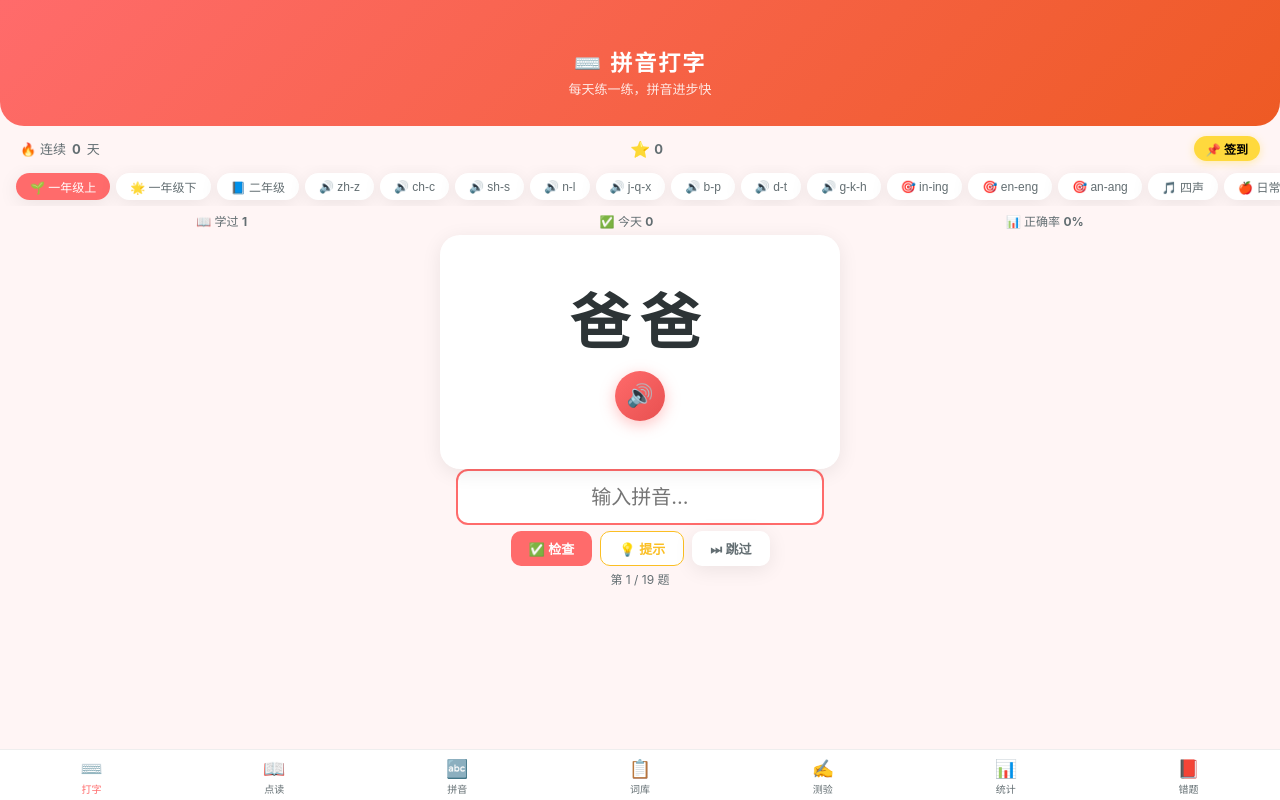
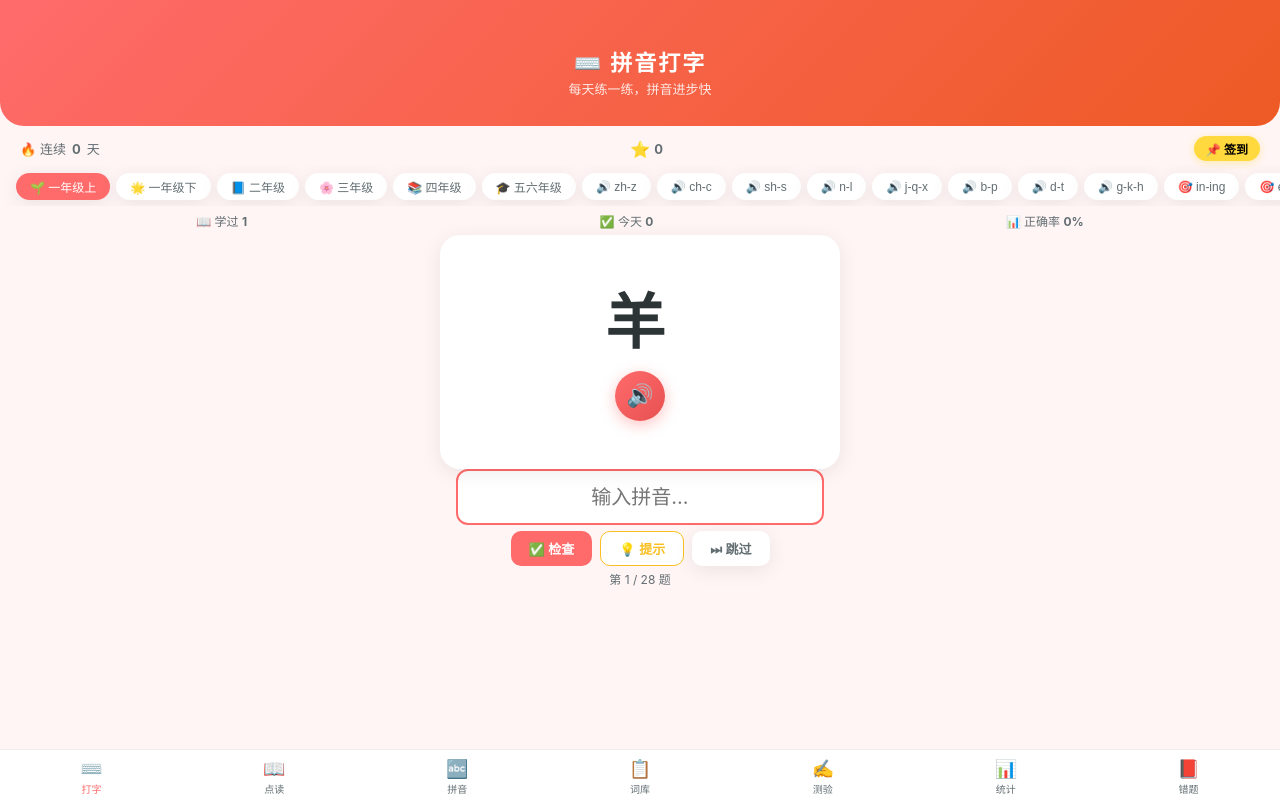
Before and after one commit to niswd412722/pinyin-practice, a website: page public/index.html in a window 1280 px wide. Drawn offline with Linux system fonts and the light colour scheme.

Commit message:
词库扩到355词，新增三/四/五六年级分类

```diff
--- a/public/index.html
+++ b/public/index.html
@@ -232,79 +232,399 @@ const YMN=['啊','喔','鹅','衣','乌','迂','爱','诶','微','奥','欧','
 
 const U=[
   {n:'🌱 一年级上',w:[
-    {w:'妈妈',p:'ma ma'},{w:'爸爸',p:'ba ba'},{w:'大',p:'da'},{w:'小',p:'xiao'},{w:'天',p:'tian'},
-    {w:'人',p:'ren'},{w:'口',p:'kou'},{w:'手',p:'shou'},{w:'水',p:'shui'},{w:'火',p:'huo'},
-    {w:'山',p:'shan'},{w:'花',p:'hua'},{w:'鱼',p:'yu'},{w:'鸟',p:'niao'},{w:'云',p:'yun'},
-    {w:'雨',p:'yu'},{w:'日',p:'ri'},{w:'月',p:'yue'},{w:'星',p:'xing'},
-  ]},{n:'🌟 一年级下',w:[
-    {w:'春天',p:'chun tian'},{w:'太阳',p:'tai yang'},{w:'雪花',p:'xue hua'},{w:'白云',p:'bai yun'},
-    {w:'花朵',p:'hua duo'},{w:'快乐',p:'kuai le'},{w:'朋友',p:'peng you'},{w:'老师',p:'lao shi'},
-    {w:'学习',p:'xue xi'},{w:'吃饭',p:'chi fan'},{w:'喝水',p:'he shui'},{w:'跑步',p:'pao bu'},
-    {w:'你好',p:'ni hao'},{w:'谢谢',p:'xie xie'},{w:'再见',p:'zai jian'},
-  ]},{n:'📘 二年级',w:[
-    {w:'熊猫',p:'xiong mao'},{w:'大象',p:'da xiang'},{w:'兔子',p:'tu zi'},{w:'猴子',p:'hou zi'},
-    {w:'校园',p:'xiao yuan'},{w:'教室',p:'jiao shi'},{w:'中国',p:'zhong guo'},{w:'北京',p:'bei jing'},
-    {w:'动物',p:'dong wu'},{w:'森林',p:'sen lin'},
+    {w:'妈妈',p:'ma ma'},
+    {w:'爸爸',p:'ba ba'},
+    {w:'大',p:'da'},
+    {w:'小',p:'xiao'},
+    {w:'天',p:'tian'},
+    {w:'人',p:'ren'},
+    {w:'口',p:'kou'},
+    {w:'手',p:'shou'},
+    {w:'水',p:'shui'},
+    {w:'火',p:'huo'},
+    {w:'山',p:'shan'},
+    {w:'花',p:'hua'},
+    {w:'鱼',p:'yu'},
+    {w:'鸟',p:'niao'},
+    {w:'云',p:'yun'},
+    {w:'雨',p:'yu'},
+    {w:'日',p:'ri'},
+    {w:'月',p:'yue'},
+    {w:'星',p:'xing'},
+    {w:'风',p:'feng'},
+    {w:'马',p:'ma'},
+    {w:'牛',p:'niu'},
+    {w:'羊',p:'yang'},
+    {w:'虫',p:'chong'},
+    {w:'石头',p:'shi tou'},
+    {w:'河水',p:'he shui'},
+    {w:'大树',p:'da shu'},
+    {w:'小草',p:'xiao cao'}
   ]},
-  // ── 易混声母 ──
+  {n:'🌟 一年级下',w:[
+    {w:'春天',p:'chun tian'},
+    {w:'太阳',p:'tai yang'},
+    {w:'雪花',p:'xue hua'},
+    {w:'白云',p:'bai yun'},
+    {w:'花朵',p:'hua duo'},
+    {w:'快乐',p:'kuai le'},
+    {w:'朋友',p:'peng you'},
+    {w:'老师',p:'lao shi'},
+    {w:'学习',p:'xue xi'},
+    {w:'吃饭',p:'chi fan'},
+    {w:'喝水',p:'he shui'},
+    {w:'跑步',p:'pao bu'},
+    {w:'你好',p:'ni hao'},
+    {w:'谢谢',p:'xie xie'},
+    {w:'再见',p:'zai jian'},
+    {w:'早上',p:'zao shang'},
+    {w:'晚上',p:'wan shang'},
+    {w:'今天',p:'jin tian'},
+    {w:'明天',p:'ming tian'},
+    {w:'昨天',p:'zuo tian'},
+    {w:'作业',p:'zuo ye'},
+    {w:'操场',p:'cao chang'},
+    {w:'教室',p:'jiao shi'},
+    {w:'黑板',p:'hei ban'},
+    {w:'写字',p:'xie zi'},
+    {w:'画画',p:'hua hua'},
+    {w:'唱歌',p:'chang ge'},
+    {w:'跳舞',p:'tiao wu'}
+  ]},
+  {n:'📘 二年级',w:[
+    {w:'熊猫',p:'xiong mao'},
+    {w:'大象',p:'da xiang'},
+    {w:'兔子',p:'tu zi'},
+    {w:'猴子',p:'hou zi'},
+    {w:'校园',p:'xiao yuan'},
+    {w:'教室',p:'jiao shi'},
+    {w:'中国',p:'zhong guo'},
+    {w:'北京',p:'bei jing'},
+    {w:'动物',p:'dong wu'},
+    {w:'森林',p:'sen lin'},
+    {w:'树叶',p:'shu ye'},
+    {w:'菊花',p:'ju hua'},
+    {w:'长城',p:'chang cheng'},
+    {w:'祖国',p:'zu guo'},
+    {w:'国旗',p:'guo qi'},
+    {w:'医生',p:'yi sheng'},
+    {w:'邻居',p:'lin ju'},
+    {w:'火车',p:'huo che'},
+    {w:'飞机',p:'fei ji'},
+    {w:'电脑',p:'dian nao'}
+  ]},
+  {n:'🌸 三年级',w:[
+    {w:'清晨',p:'qing chen'},
+    {w:'阳光',p:'yang guang'},
+    {w:'温暖',p:'wen nuan'},
+    {w:'鲜艳',p:'xian yan'},
+    {w:'味道',p:'wei dao'},
+    {w:'颜色',p:'yan se'},
+    {w:'精彩',p:'jing cai'},
+    {w:'勇敢',p:'yong gan'},
+    {w:'善良',p:'shan liang'},
+    {w:'勤劳',p:'qin lao'},
+    {w:'诚实',p:'cheng shi'},
+    {w:'聪明',p:'cong ming'},
+    {w:'努力',p:'nu li'},
+    {w:'认真',p:'ren zhen'},
+    {w:'高兴',p:'gao xing'},
+    {w:'感动',p:'gan dong'},
+    {w:'幸福',p:'xing fu'},
+    {w:'团结',p:'tuan jie'},
+    {w:'保护',p:'bao hu'},
+    {w:'观察',p:'guan cha'},
+    {w:'思考',p:'si kao'},
+    {w:'发现',p:'fa xian'},
+    {w:'准备',p:'zhun bei'},
+    {w:'知道',p:'zhi dao'}
+  ]},
+  {n:'📚 四年级',w:[
+    {w:'历史',p:'li shi'},
+    {w:'地理',p:'di li'},
+    {w:'自然',p:'zi ran'},
+    {w:'宇宙',p:'yu zhou'},
+    {w:'地球',p:'di qiu'},
+    {w:'海洋',p:'hai yang'},
+    {w:'草原',p:'cao yuan'},
+    {w:'彩虹',p:'cai hong'},
+    {w:'智慧',p:'zhi hui'},
+    {w:'知识',p:'zhi shi'},
+    {w:'科学',p:'ke xue'},
+    {w:'技术',p:'ji shu'},
+    {w:'发明',p:'fa ming'},
+    {w:'创造',p:'chuang zao'},
+    {w:'进步',p:'jin bu'},
+    {w:'发展',p:'fa zhan'},
+    {w:'成功',p:'cheng gong'},
+    {w:'困难',p:'kun nan'},
+    {w:'简单',p:'jian dan'},
+    {w:'容易',p:'rong yi'}
+  ]},
+  {n:'🎓 五六年级',w:[
+    {w:'道德',p:'dao de'},
+    {w:'正义',p:'zheng yi'},
+    {w:'公平',p:'gong ping'},
+    {w:'自由',p:'zi you'},
+    {w:'和平',p:'he ping'},
+    {w:'文明',p:'wen ming'},
+    {w:'传统',p:'chuan tong'},
+    {w:'文化',p:'wen hua'},
+    {w:'艺术',p:'yi shu'},
+    {w:'音乐',p:'yin yue'},
+    {w:'文学',p:'wen xue'},
+    {w:'诗歌',p:'shi ge'},
+    {w:'建筑',p:'jian zhu'},
+    {w:'绘画',p:'hui hua'},
+    {w:'摄影',p:'she ying'},
+    {w:'舞蹈',p:'wu dao'}
+  ]},
   {n:'🔊 zh-z',w:[
-    {w:'中国',p:'zhong guo'},{w:'知道',p:'zhi dao'},{w:'站',p:'zhan'},{w:'这',p:'zhe'},
-    {w:'真',p:'zhen'},{w:'住',p:'zhu'},{w:'长',p:'zhang'},{w:'找',p:'zhao'},
-    {w:'字',p:'zi'},{w:'子',p:'zi'},{w:'走',p:'zou'},{w:'坐',p:'zuo'},
-    {w:'在',p:'zai'},{w:'做',p:'zuo'},{w:'最',p:'zui'},{w:'早',p:'zao'},
-  ]},{n:'🔊 ch-c',w:[
-    {w:'吃',p:'chi'},{w:'出',p:'chu'},{w:'穿',p:'chuan'},{w:'唱',p:'chang'},
-    {w:'春',p:'chun'},{w:'草',p:'cao'},{w:'菜',p:'cai'},{w:'次',p:'ci'},
-    {w:'从',p:'cong'},{w:'错',p:'cuo'},{w:'才',p:'cai'},{w:'操',p:'cao'},
-  ]},{n:'🔊 sh-s',w:[
-    {w:'是',p:'shi'},{w:'十',p:'shi'},{w:'书',p:'shu'},{w:'水',p:'shui'},
-    {w:'上',p:'shang'},{w:'手',p:'shou'},{w:'山',p:'shan'},{w:'说',p:'shuo'},
-    {w:'三',p:'san'},{w:'四',p:'si'},{w:'岁',p:'sui'},{w:'送',p:'song'},
-  ]},{n:'🔊 n-l',w:[
-    {w:'你',p:'ni'},{w:'那',p:'na'},{w:'男',p:'nan'},{w:'女',p:'nv'},
-    {w:'牛',p:'niu'},{w:'年',p:'nian'},{w:'来',p:'lai'},{w:'老',p:'lao'},
-    {w:'里',p:'li'},{w:'冷',p:'leng'},{w:'六',p:'liu'},{w:'乐',p:'le'},
-  ]},{n:'🔊 j-q-x',w:[
-    {w:'家',p:'jia'},{w:'叫',p:'jiao'},{w:'今',p:'jin'},{w:'九',p:'jiu'},
-    {w:'去',p:'qu'},{w:'七',p:'qi'},{w:'前',p:'qian'},{w:'请',p:'qing'},
-    {w:'小',p:'xiao'},{w:'学',p:'xue'},{w:'星',p:'xing'},{w:'想',p:'xiang'},
-  ]},{n:'🔊 b-p',w:[
-    {w:'八',p:'ba'},{w:'白',p:'bai'},{w:'百',p:'bai'},{w:'本',p:'ben'},
-    {w:'不',p:'bu'},{w:'跑',p:'pao'},{w:'朋',p:'peng'},{w:'票',p:'piao'},
-  ]},{n:'🔊 d-t',w:[
-    {w:'大',p:'da'},{w:'点',p:'dian'},{w:'多',p:'duo'},{w:'打',p:'da'},
-    {w:'他',p:'ta'},{w:'天',p:'tian'},{w:'太',p:'tai'},{w:'听',p:'ting'},
-  ]},{n:'🔊 g-k-h',w:[
-    {w:'高',p:'gao'},{w:'个',p:'ge'},{w:'国',p:'guo'},{w:'开',p:'kai'},
-    {w:'看',p:'kan'},{w:'口',p:'kou'},{w:'好',p:'hao'},{w:'和',p:'he'},
-    {w:'花',p:'hua'},{w:'回',p:'hui'},{w:'会',p:'hui'},
+    {w:'中国',p:'zhong guo'},
+    {w:'知道',p:'zhi dao'},
+    {w:'站',p:'zhan'},
+    {w:'这',p:'zhe'},
+    {w:'真',p:'zhen'},
+    {w:'住',p:'zhu'},
+    {w:'长',p:'zhang'},
+    {w:'找',p:'zhao'},
+    {w:'字',p:'zi'},
+    {w:'子',p:'zi'},
+    {w:'走',p:'zou'},
+    {w:'坐',p:'zuo'},
+    {w:'在',p:'zai'},
+    {w:'做',p:'zuo'},
+    {w:'最',p:'zui'},
+    {w:'早',p:'zao'},
+    {w:'张',p:'zhang'},
+    {w:'纸',p:'zhi'},
+    {w:'猪',p:'zhu'},
+    {w:'总',p:'zong'}
   ]},
-  // ── 韵母 ──
+  {n:'🔊 ch-c',w:[
+    {w:'吃',p:'chi'},
+    {w:'出',p:'chu'},
+    {w:'穿',p:'chuan'},
+    {w:'唱',p:'chang'},
+    {w:'春',p:'chun'},
+    {w:'草',p:'cao'},
+    {w:'菜',p:'cai'},
+    {w:'次',p:'ci'},
+    {w:'从',p:'cong'},
+    {w:'错',p:'cuo'},
+    {w:'才',p:'cai'},
+    {w:'操',p:'cao'},
+    {w:'长',p:'chang'},
+    {w:'车',p:'che'},
+    {w:'城',p:'cheng'},
+    {w:'船',p:'chuan'}
+  ]},
+  {n:'🔊 sh-s',w:[
+    {w:'是',p:'shi'},
+    {w:'十',p:'shi'},
+    {w:'书',p:'shu'},
+    {w:'水',p:'shui'},
+    {w:'上',p:'shang'},
+    {w:'手',p:'shou'},
+    {w:'山',p:'shan'},
+    {w:'说',p:'shuo'},
+    {w:'三',p:'san'},
+    {w:'四',p:'si'},
+    {w:'岁',p:'sui'},
+    {w:'送',p:'song'},
+    {w:'师',p:'shi'},
+    {w:'树',p:'shu'},
+    {w:'双',p:'shuang'},
+    {w:'色',p:'se'}
+  ]},
+  {n:'🔊 n-l',w:[
+    {w:'你',p:'ni'},
+    {w:'那',p:'na'},
+    {w:'男',p:'nan'},
+    {w:'女',p:'nv'},
+    {w:'牛',p:'niu'},
+    {w:'年',p:'nian'},
+    {w:'来',p:'lai'},
+    {w:'老',p:'lao'},
+    {w:'里',p:'li'},
+    {w:'冷',p:'leng'},
+    {w:'六',p:'liu'},
+    {w:'乐',p:'le'},
+    {w:'路',p:'lu'},
+    {w:'蓝',p:'lan'},
+    {w:'绿',p:'lv'},
+    {w:'拉',p:'la'}
+  ]},
+  {n:'🔊 j-q-x',w:[
+    {w:'家',p:'jia'},
+    {w:'叫',p:'jiao'},
+    {w:'今',p:'jin'},
+    {w:'九',p:'jiu'},
+    {w:'去',p:'qu'},
+    {w:'七',p:'qi'},
+    {w:'前',p:'qian'},
+    {w:'请',p:'qing'},
+    {w:'小',p:'xiao'},
+    {w:'学',p:'xue'},
+    {w:'星',p:'xing'},
+    {w:'想',p:'xiang'},
+    {w:'见',p:'jian'},
+    {w:'进',p:'jin'},
+    {w:'就',p:'jiu'},
+    {w:'下',p:'xia'},
+    {w:'起',p:'qi'},
+    {w:'钱',p:'qian'},
+    {w:'心',p:'xin'},
+    {w:'新',p:'xin'}
+  ]},
+  {n:'🔊 b-p',w:[
+    {w:'八',p:'ba'},
+    {w:'白',p:'bai'},
+    {w:'百',p:'bai'},
+    {w:'本',p:'ben'},
+    {w:'不',p:'bu'},
+    {w:'跑',p:'pao'},
+    {w:'朋',p:'peng'},
+    {w:'票',p:'piao'},
+    {w:'半',p:'ban'},
+    {w:'包',p:'bao'},
+    {w:'北',p:'bei'},
+    {w:'比',p:'bi'}
+  ]},
+  {n:'🔊 d-t',w:[
+    {w:'大',p:'da'},
+    {w:'点',p:'dian'},
+    {w:'多',p:'duo'},
+    {w:'打',p:'da'},
+    {w:'他',p:'ta'},
+    {w:'天',p:'tian'},
+    {w:'太',p:'tai'},
+    {w:'听',p:'ting'},
+    {w:'到',p:'dao'},
+    {w:'得',p:'de'},
+    {w:'对',p:'dui'},
+    {w:'跳',p:'tiao'}
+  ]},
+  {n:'🔊 g-k-h',w:[
+    {w:'高',p:'gao'},
+    {w:'个',p:'ge'},
+    {w:'国',p:'guo'},
+    {w:'开',p:'kai'},
+    {w:'看',p:'kan'},
+    {w:'口',p:'kou'},
+    {w:'好',p:'hao'},
+    {w:'和',p:'he'},
+    {w:'花',p:'hua'},
+    {w:'回',p:'hui'},
+    {w:'会',p:'hui'},
+    {w:'红',p:'hong'},
+    {w:'快',p:'kuai'},
+    {w:'课',p:'ke'},
+    {w:'河',p:'he'},
+    {w:'海',p:'hai'}
+  ]},
   {n:'🎯 in-ing',w:[
-    {w:'今',p:'jin'},{w:'近',p:'jin'},{w:'信',p:'xin'},{w:'因',p:'yin'},
-    {w:'星',p:'xing'},{w:'行',p:'xing'},{w:'明',p:'ming'},{w:'听',p:'ting'},
-    {w:'请',p:'qing'},{w:'零',p:'ling'},{w:'病',p:'bing'},
-  ]},{n:'🎯 en-eng',w:[
-    {w:'真',p:'zhen'},{w:'很',p:'hen'},{w:'身',p:'shen'},{w:'冷',p:'leng'},
-    {w:'成',p:'cheng'},{w:'生',p:'sheng'},{w:'朋',p:'peng'},{w:'风',p:'feng'},
-  ]},{n:'🎯 an-ang',w:[
-    {w:'三',p:'san'},{w:'山',p:'shan'},{w:'站',p:'zhan'},{w:'看',p:'kan'},
-    {w:'帮',p:'bang'},{w:'长',p:'chang'},{w:'上',p:'shang'},{w:'当',p:'dang'},
+    {w:'今',p:'jin'},
+    {w:'近',p:'jin'},
+    {w:'信',p:'xin'},
+    {w:'因',p:'yin'},
+    {w:'星',p:'xing'},
+    {w:'行',p:'xing'},
+    {w:'明',p:'ming'},
+    {w:'听',p:'ting'},
+    {w:'请',p:'qing'},
+    {w:'零',p:'ling'},
+    {w:'病',p:'bing'},
+    {w:'定',p:'ding'},
+    {w:'金',p:'jin'},
+    {w:'品',p:'pin'},
+    {w:'京',p:'jing'},
+    {w:'影',p:'ying'}
   ]},
-  // ── 声调 ──
+  {n:'🎯 en-eng',w:[
+    {w:'真',p:'zhen'},
+    {w:'很',p:'hen'},
+    {w:'身',p:'shen'},
+    {w:'冷',p:'leng'},
+    {w:'成',p:'cheng'},
+    {w:'生',p:'sheng'},
+    {w:'朋',p:'peng'},
+    {w:'风',p:'feng'},
+    {w:'门',p:'men'},
+    {w:'本',p:'ben'},
+    {w:'能',p:'neng'},
+    {w:'更',p:'geng'}
+  ]},
+  {n:'🎯 an-ang',w:[
+    {w:'三',p:'san'},
+    {w:'山',p:'shan'},
+    {w:'站',p:'zhan'},
+    {w:'看',p:'kan'},
+    {w:'帮',p:'bang'},
+    {w:'长',p:'chang'},
+    {w:'上',p:'shang'},
+    {w:'当',p:'dang'},
+    {w:'半',p:'ban'},
+    {w:'饭',p:'fan'},
+    {w:'南',p:'nan'},
+    {w:'方',p:'fang'}
+  ]},
   {n:'🎵 四声',w:[
-    {w:'妈',p:'ma'},{w:'麻',p:'ma'},{w:'马',p:'ma'},{w:'骂',p:'ma'},
-    {w:'诗',p:'shi'},{w:'时',p:'shi'},{w:'使',p:'shi'},{w:'是',p:'shi'},
-    {w:'夫',p:'fu'},{w:'福',p:'fu'},{w:'府',p:'fu'},{w:'富',p:'fu'},
+    {w:'妈',p:'ma'},
+    {w:'麻',p:'ma'},
+    {w:'马',p:'ma'},
+    {w:'骂',p:'ma'},
+    {w:'诗',p:'shi'},
+    {w:'时',p:'shi'},
+    {w:'使',p:'shi'},
+    {w:'是',p:'shi'},
+    {w:'夫',p:'fu'},
+    {w:'福',p:'fu'},
+    {w:'府',p:'fu'},
+    {w:'富',p:'fu'},
+    {w:'踢',p:'ti'},
+    {w:'提',p:'ti'},
+    {w:'体',p:'ti'},
+    {w:'替',p:'ti'},
+    {w:'通',p:'tong'},
+    {w:'同',p:'tong'},
+    {w:'统',p:'tong'},
+    {w:'痛',p:'tong'}
   ]},
   {n:'🍎 日常',w:[
-    {w:'你好吗',p:'ni hao ma'},{w:'早上好',p:'zao shang hao'},{w:'明天见',p:'ming tian jian'},
-    {w:'请问',p:'qing wen'},{w:'没关系',p:'mei guan xi'},{w:'加油',p:'jia you'},
-    {w:'生日快乐',p:'sheng ri kuai le'},{w:'我爱你',p:'wo ai ni'},
-  ]},{n:'🦊 成语',w:[
-    {w:'一心一意',p:'yi xin yi yi'},{w:'三心二意',p:'san xin er yi'},
-    {w:'五颜六色',p:'wu yan liu se'},{w:'七上八下',p:'qi shang ba xia'},
-    {w:'亡羊补牢',p:'wang yang bu lao'},{w:'画蛇添足',p:'hua she tian zu'},
+    {w:'你好吗',p:'ni hao ma'},
+    {w:'早上好',p:'zao shang hao'},
+    {w:'明天见',p:'ming tian jian'},
+    {w:'请问',p:'qing wen'},
+    {w:'没关系',p:'mei guan xi'},
+    {w:'加油',p:'jia you'},
+    {w:'生日快乐',p:'sheng ri kuai le'},
+    {w:'我爱你',p:'wo ai ni'},
+    {w:'对不起',p:'dui bu qi'},
+    {w:'不客气',p:'bu ke qi'},
+    {w:'新年快乐',p:'xin nian kuai le'},
+    {w:'恭喜发财',p:'gong xi fa cai'},
+    {w:'辛苦了',p:'xin ku le'},
+    {w:'不好意思',p:'bu hao yi si'},
+    {w:'麻烦你了',p:'ma fan ni le'}
+  ]},
+  {n:'🦊 成语',w:[
+    {w:'一心一意',p:'yi xin yi yi'},
+    {w:'三心二意',p:'san xin er yi'},
+    {w:'五颜六色',p:'wu yan liu se'},
+    {w:'七上八下',p:'qi shang ba xia'},
+    {w:'亡羊补牢',p:'wang yang bu lao'},
+    {w:'画蛇添足',p:'hua she tian zu'},
+    {w:'守株待兔',p:'shou zhu dai tu'},
+    {w:'对牛弹琴',p:'dui niu tan qin'},
+    {w:'画龙点睛',p:'hua long dian jing'},
+    {w:'井底之蛙',p:'jing di zhi wa'},
+    {w:'狐假虎威',p:'hu jia hu wei'},
+    {w:'愚公移山',p:'yu gong yi shan'},
+    {w:'坐井观天',p:'zuo jing guan tian'},
+    {w:'自相矛盾',p:'zi xiang mao dun'},
+    {w:'拔苗助长',p:'ba miao zhu zhang'},
+    {w:'南辕北辙',p:'nan yuan bei zhe'}
   ]},
 ];
 
```
